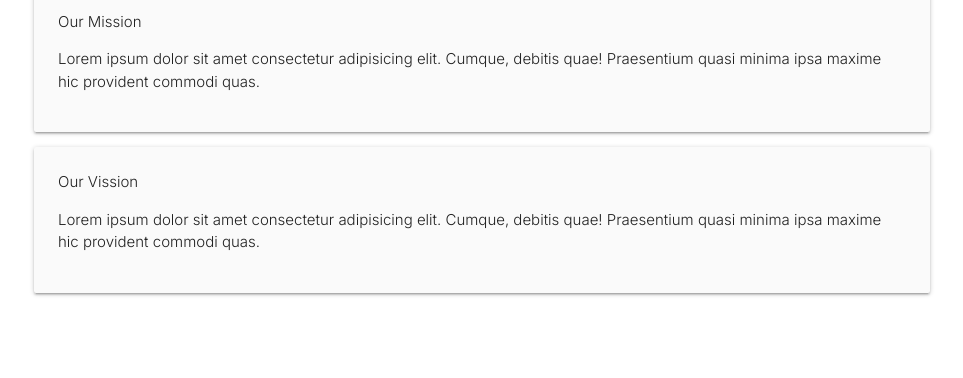
After one commit to lilibella28/PicoMe, a Node server app: page /about in a window 1280 px wide. The commit adds this page. Shown: the part 512-890 px from the top of the page, without its empty margins (158-1121 px from the left). Run offline with Node 20, Linux system fonts and the light colour scheme; some libraries are stand-ins or nearby versions.

Commit message:
Update values

```diff
--- /dev/null
+++ b/controllers/about.js
@@ -0,0 +1,16 @@
+
+
+
+function about(req, res){
+     res.render('orders/about',  {
+          title: 'Welcome to PicoMe',
+
+          // groceries: groceries,
+     })
+
+
+}
+
+module.exports = {
+	about
+};
--- a/public/stylesheets/style.css
+++ b/public/stylesheets/style.css
@@ -43,6 +43,11 @@ body{
     width: 100% !important;
     padding-top: 50px !important;
   }
+
+  img.aboutPicture{
+   margin: 0px 40px;
+    width: 300px;
+  }
 }
 /* @media screen and (max-width: 390px){
 
--- a/server.js
+++ b/server.js
@@ -9,6 +9,7 @@ const methodOverride = require('method-override');
 const indexRoutes = require('./routes/index');
 const ordersRouter = require('./routes/orders')
 const newItemsRouters = require("./routes/newItem")
+const aboutRouter = require('./routes/aboutus')
 // load the env consts
 require('dotenv').config();
 
@@ -54,6 +55,7 @@ app.use(function (req, res, next) {
 app.use('/', indexRoutes);
 app.use('/orders', ordersRouter)
 app.use('/', newItemsRouters);
+app.use('/', aboutRouter);
 // app.use('/', groceryRouter)
 
 
--- /dev/null
+++ b/views/orders/about.ejs
@@ -0,0 +1,32 @@
+<%- include('../partials/header') %>
+
+<div>
+	<img src="https://www.sfmfoodbank.org/wp-content/uploads/2022/03/2022-03-HP-m_v1.jpg" alt="" class="aboutPicture" />
+</div>
+<section>
+	<div class="container">
+		<div class="card-panel #fafafa grey lighten-5">
+			<span class="card-title"> Our Mission </span>
+			<div class="card-content">
+				<p>
+					Lorem ipsum dolor sit amet consectetur adipisicing elit. Cumque, debitis quae! Praesentium quasi
+					minima ipsa maxime hic provident commodi quas.
+				</p>
+			</div>
+		</div>
+	</div>
+
+	<div class="container">
+		<div class="card-panel #fafafa grey lighten-5">
+			<span class="card-title"> Our Vission </span>
+			<div class="card-content">
+				<p>
+					Lorem ipsum dolor sit amet consectetur adipisicing elit. Cumque, debitis quae! Praesentium quasi
+					minima ipsa maxime hic provident commodi quas.
+				</p>
+			</div>
+		</div>
+	</div>
+</section>
+
+<%- include('../partials/footer') %>
--- a/views/partials/header.ejs
+++ b/views/partials/header.ejs
@@ -23,9 +23,9 @@
     <a href="#" class="brand-logo deep-orange-text logoLili">PicoMe</a>
     <a href="#" data-target="mobile-demo" class="sidenav-trigger m12" ><i class="material-icons orange-text">menu</i></a>
   <ul class="right hide-on-med-and-down"  >
-   <li> <a href="/orders" <%- title === 'All request' ? 'class="active"' : '' %> class="green-text darken-4-text">Home</a></li>
-    <li><a href="#"  class="green-text darken-4-text"> Mission</a></li>
-     <li><a href="#" class="green-text darken-4-text" > Vision</a></li>
+  <li> <a href="/orders" <%- title === 'All request' ? 'class="active"' : '' %> class="green-text darken-4-text">Home</a></li>
+    <li><a href="/about"  class="green-text darken-4-text"> About Us</a></li>
+
     <% if (user) { %>
 
     <li><a href="/orders/new" <%- title === 'new order' ? 'class="active"' : '' %> class="green-text darken-4-text">New Order</a></li>
@@ -38,8 +38,8 @@
 </nav>
 <ul class="sidenav" id="mobile-demo" >
   <li> <a href="/orders" <%- title === 'All request' ? 'class="active"' : '' %> class="green-text darken-4-text">Home</a></li>
-   <li><a href="#" class="green-text darken-4-text"> Mission</a></li>
-    <li><a href="#" class="green-text darken-4-text"> Vision</a></li>
+   <li><a href="/about" class="green-text darken-4-text"> About Us</a></li>
+
    <% if (user) { %>
 
    <li><a href="/orders/new" <%- title === 'new order' ? 'class="active"' : '' %> class="green-text darken-4-text">New Order</a></li>
```
Also changed, not shown: public/mission/mission.html (+15 -0 lines), routes/aboutus.js (added, +9 -0 lines).
